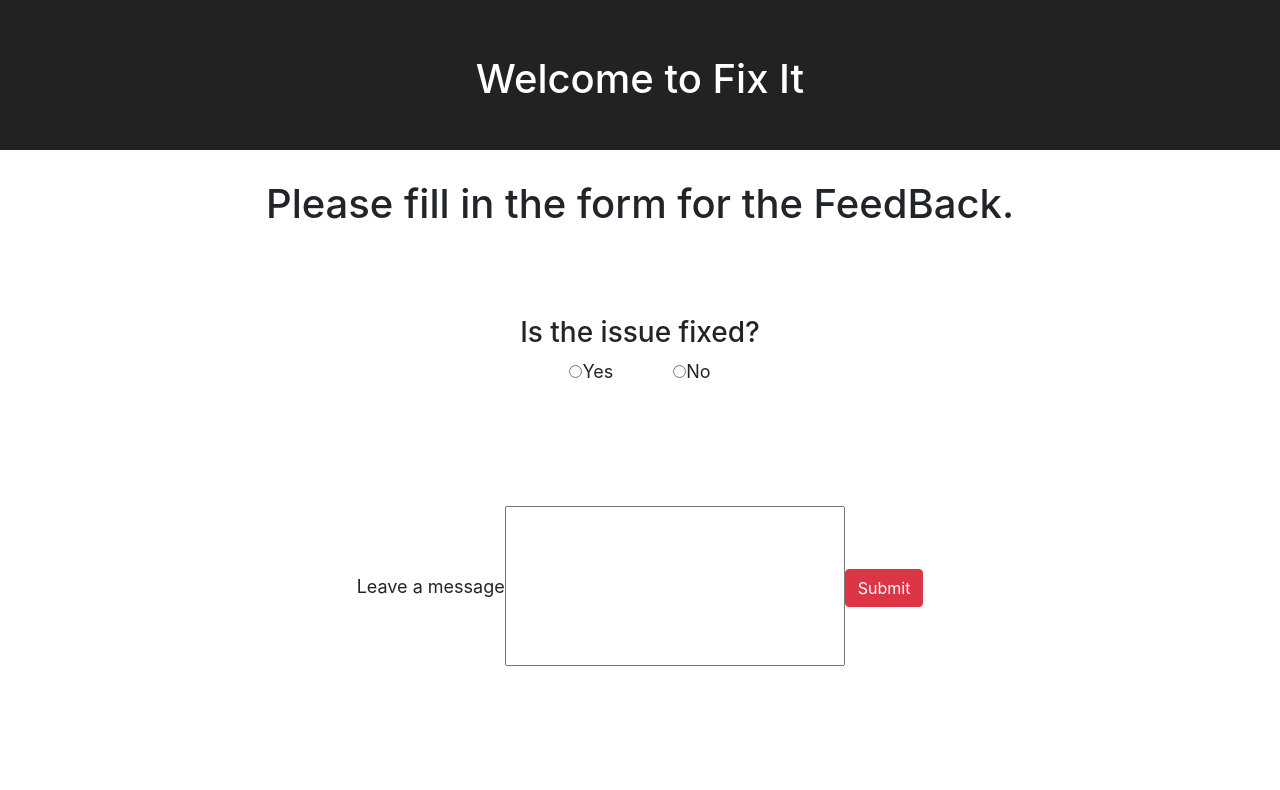
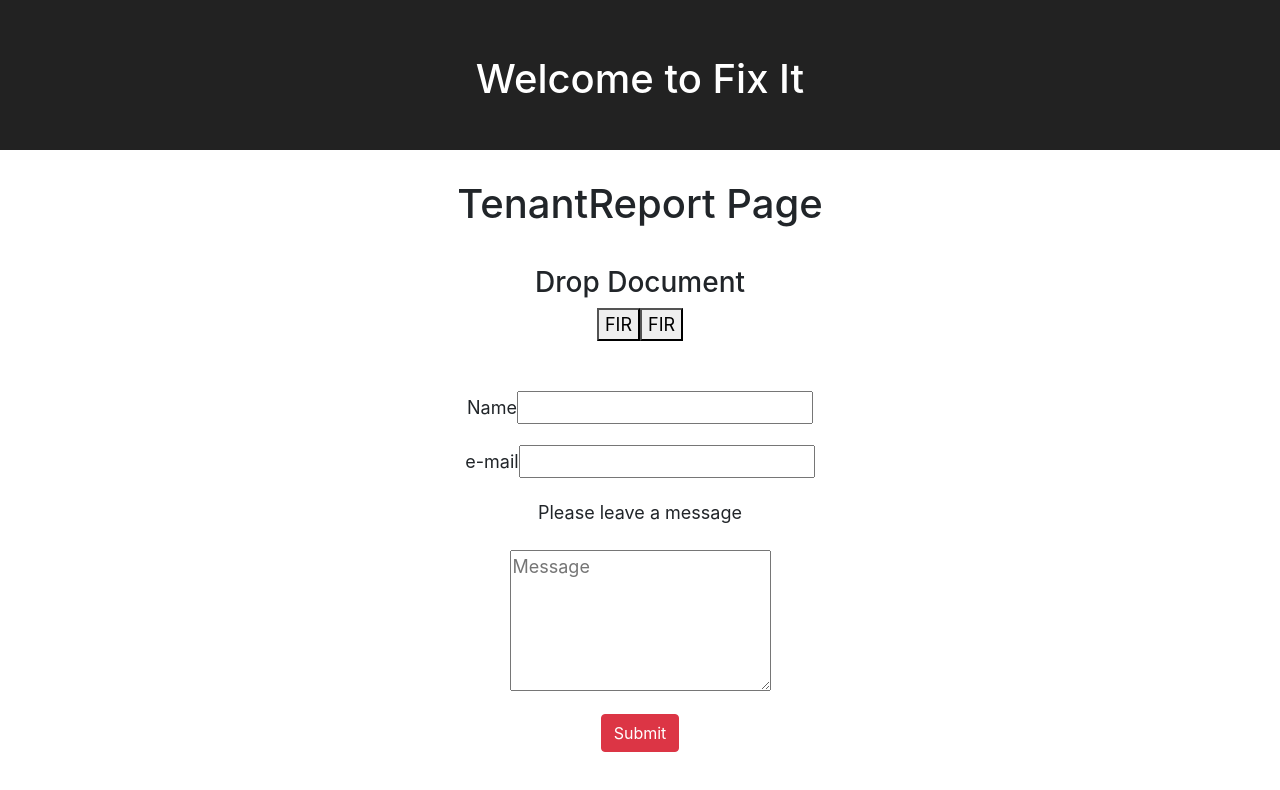
Before and after one commit to wonmaungthein/housing-fixit, a React (Create React App) app in the folder fixit/: page / in a window 1280 px wide. Shown: the top 790 px of the page. Built offline with nearby package versions, Linux system fonts and the light colour scheme.

Commit message:
Made some changes in first page

```diff
--- a/fixit/src/App.js
+++ b/fixit/src/App.js
@@ -1,9 +1,9 @@
 import React, { Component } from "react";
 import "./App.css";
-// import { TenantReport } from "./Components/Tenant/TenantReport";
+import { TenantReport } from "./Components/Tenant/TenantReport";
 import "bootstrap/dist/css/bootstrap.min.css";
 import { FeedBack } from "./Components/Tenant/FeedBack";
-// import { Acknoledge } from "./Components/LandLord/Acknoledge";
+import { Acknoledge } from "./Components/LandLord/Acknoledge";
 
 class App extends Component {
   render() {
@@ -14,9 +14,11 @@ class App extends Component {
           <h1 className="App-title">Welcome to Fix It</h1>
         </header>
         <p className="App-intro">
-          {/* <TenantReport /> */}
-          {/* <Acknoledge /> */}
-          <FeedBack />
+          <div>
+            <TenantReport />
+          </div>
+          <div>{/* <Acknoledge /> */}</div>
+          <div>{/* <FeedBack /> */}</div>
         </p>
       </div>
     );
--- a/fixit/src/Components/Dropmenu/DropDownMenu.js
+++ b/fixit/src/Components/Dropmenu/DropDownMenu.js
@@ -5,7 +5,7 @@ export class DropDomnMenu extends Component {
   render() {
     return (
       <div>
-        <h1>Drop Document</h1>
+        <h3>Drop Document</h3>
       </div>
     );
   }
--- a/fixit/src/Components/LandLord/Acknoledge.js
+++ b/fixit/src/Components/LandLord/Acknoledge.js
@@ -1,12 +1,13 @@
 import React from "react";
 import { Component } from "react";
+import "./acknoledge.css";
 
 export class Acknoledge extends Component {
   render() {
     return (
       <div>
-        <h1>Thank you for your report.</h1>
-        <p>
+        <h1 className="thankyou">Thank you for your report.</h1>
+        <p className="thankMessage">
           We have received your report and we will process within seven working
           days.
         </p>
--- /dev/null
+++ b/fixit/src/Components/LandLord/acknoledge.css
@@ -0,0 +1,4 @@
+.thankyou,
+.thankMessage {
+  padding: 50px;
+}
--- a/fixit/src/Components/Tenant/FeedBack.js
+++ b/fixit/src/Components/Tenant/FeedBack.js
@@ -22,7 +22,13 @@ export class FeedBack extends Component {
           </span>
         </form>
         <label htmlFor="Please leave a message" />Leave a message
-        <input className="message" type="message" />
+        <textarea
+          id="t3"
+          name="msg"
+          maxlength="140"
+          rows="5"
+          placeholder="Message"
+        />
         <span>
           <SubmitBottom />
         </span>
--- a/fixit/src/Components/Tenant/FormNew.js
+++ b/fixit/src/Components/Tenant/FormNew.js
@@ -1,21 +1,36 @@
 import React from "react";
 import { Component } from "react";
+import "./formnew.css";
+import SubmitBottom from "./SubmitBottom";
+// const alert = e => alert("This is alert");
+
+function alert(e) {
+  return alert("This is being clicked.");
+}
 
 export class FormNew extends Component {
   render() {
     return (
       <div>
         <form>
+          <div>
             <p>
               <label htmlFor="name">Name</label>
               <input type="name" id="t2" name="name" />
             </p>
+          </div>
+          <div>
             <p>
-            <label>What's your e-mail?</label>
+              <label>e-mail</label>
               <input type="email" id="t2" name="email" />
             </p>
+          </div>
+
+          <div className="messagebox">
             <p>
-            <label>Leave a short message</label>
+              <label>Please leave a message</label>
+            </p>
+            <p>
               <textarea
                 id="t3"
                 name="msg"
@@ -24,9 +39,24 @@ export class FormNew extends Component {
                 placeholder="Message"
               />
             </p>
-          <p>{/* <button>Submit</button> */}</p>
+            <SubmitBottom onClick={alert} />
+          </div>
+          <p />
         </form>
       </div>
     );
   }
 }
+
+// function ActionLink() {
+//   function handleClick(e) {
+//     e.preventDefault();
+//     console.log("The link was clicked.");
+//   }
+
+//   return (
+//     <a href="#" onClick={handleClick}>
+//       Click me
+//     </a>
+//   );
+// }
--- a/fixit/src/Components/Tenant/TenantReport.js
+++ b/fixit/src/Components/Tenant/TenantReport.js
@@ -1,9 +1,7 @@
 import React from "react";
 import { Component } from "react";
-
 import SubmitBottom from "./SubmitBottom";
 import { FormNew } from "./FormNew";
-
 import { DropDomnMenu } from "../Dropmenu/DropDownMenu";
 import { Boxes } from "../Boxes/Boxes";
 
@@ -21,9 +19,7 @@ export class TenantReport extends Component {
         <section className="third-section">
           <FormNew />
         </section>
-        <section className="fourth-section">
-          <SubmitBottom />
-        </section>
+        <section className="fourth-section" />
       </div>
     );
   }
--- /dev/null
+++ b/fixit/src/Components/Tenant/formnew.css
@@ -0,0 +1,5 @@
+.messagebox {
+  /* border: 2px solid blue; */
+  display: block;
+  height: 250px;
+}
```
Lines whose indentation alone changed are shown as unchanged.
